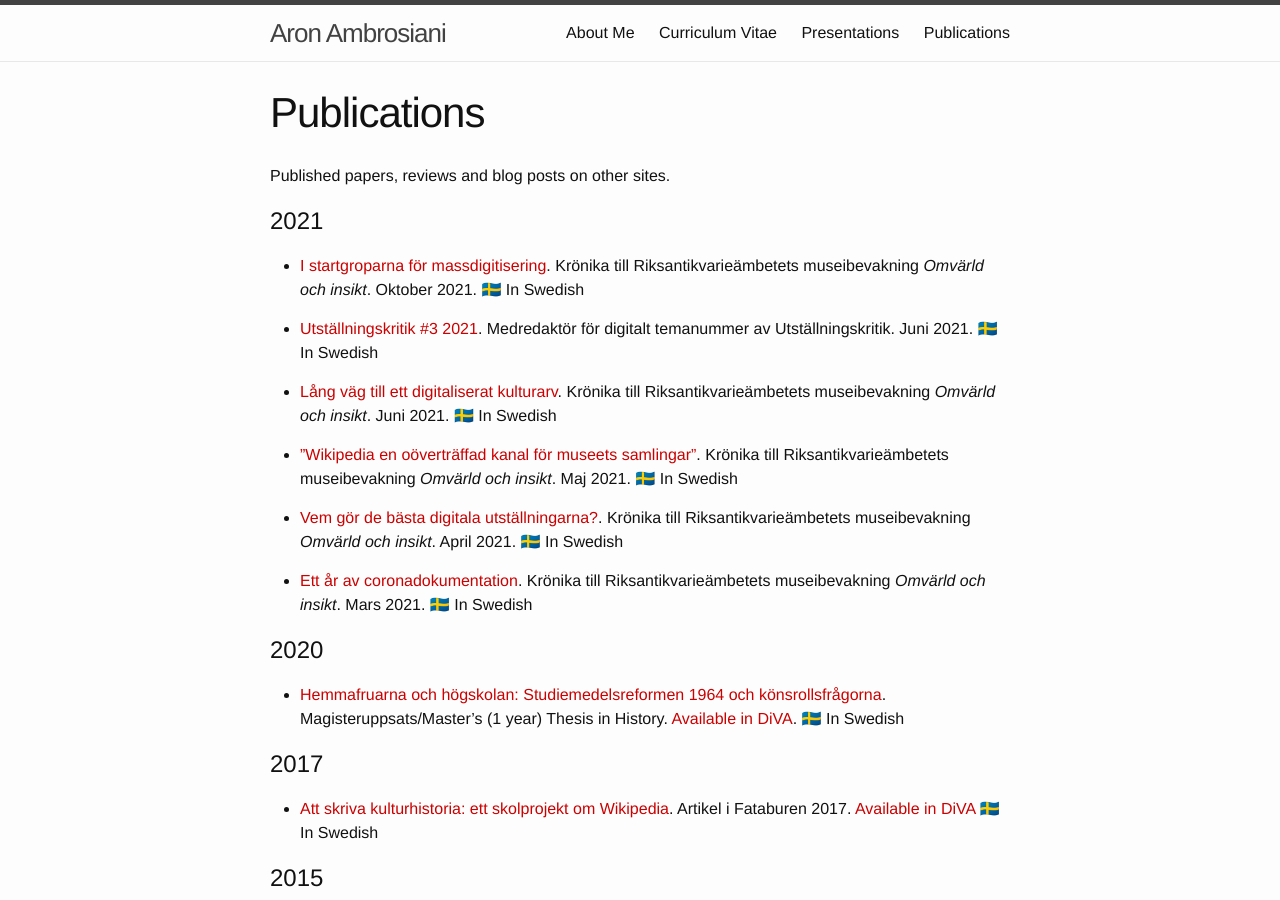
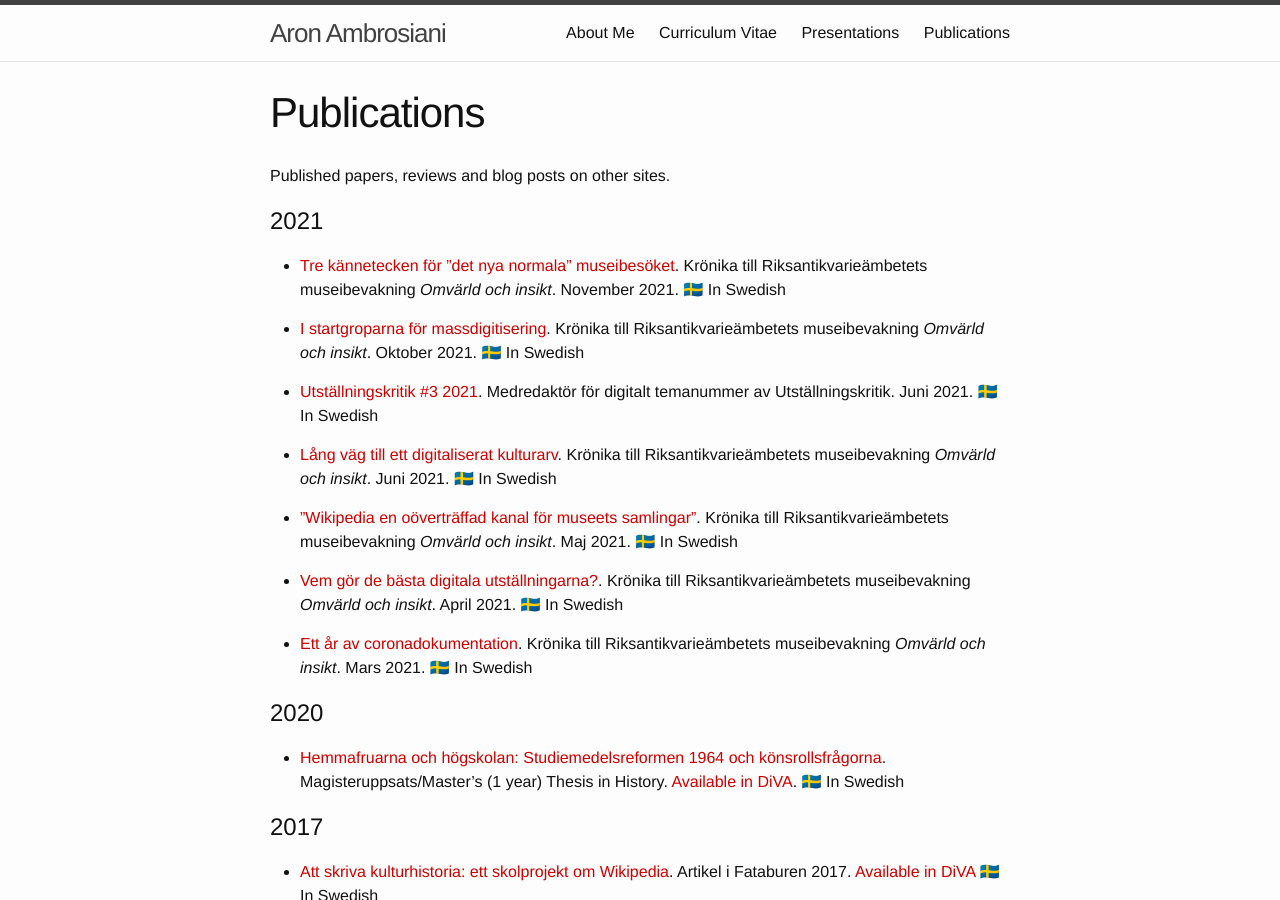
Before and after one commit to Ambrosiani/blogtest, a Jekyll site: the page built from publications.md, in a window 1280 px wide and 900 px high. Built offline with Jekyll 4.4.1, drawn with Linux system fonts in a browser that asks for light colours.

Commit message:
Update publications.md

```diff
--- a/publications.md
+++ b/publications.md
@@ -7,6 +7,8 @@ permalink: /publications/
 Published papers, reviews and blog posts on other sites.
 
 # 2021
+
+* [Tre kännetecken för ”det nya normala” museibesöket](https://www.raa.se/omvarld-och-insikt/tre-kannetecken-for-det-nya-normala-museibesoket/). Krönika till Riksantikvarieämbetets museibevakning *Omvärld och insikt*. November 2021. 🇸🇪 In Swedish
 
 * [I startgroparna för massdigitisering](https://www.raa.se/omvarld-och-insikt/i-startgroparna-for-massdigitisering/). Krönika till Riksantikvarieämbetets museibevakning *Omvärld och insikt*. Oktober 2021. 🇸🇪 In Swedish
 
```
